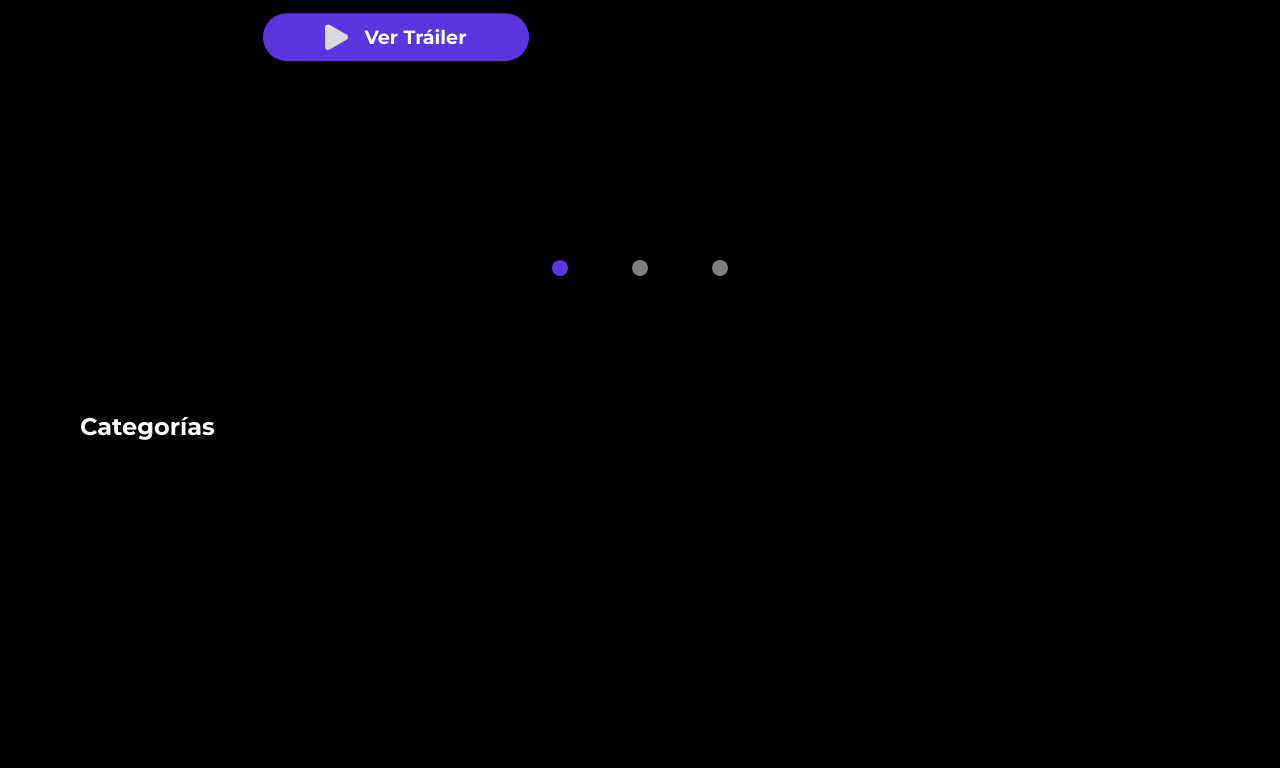
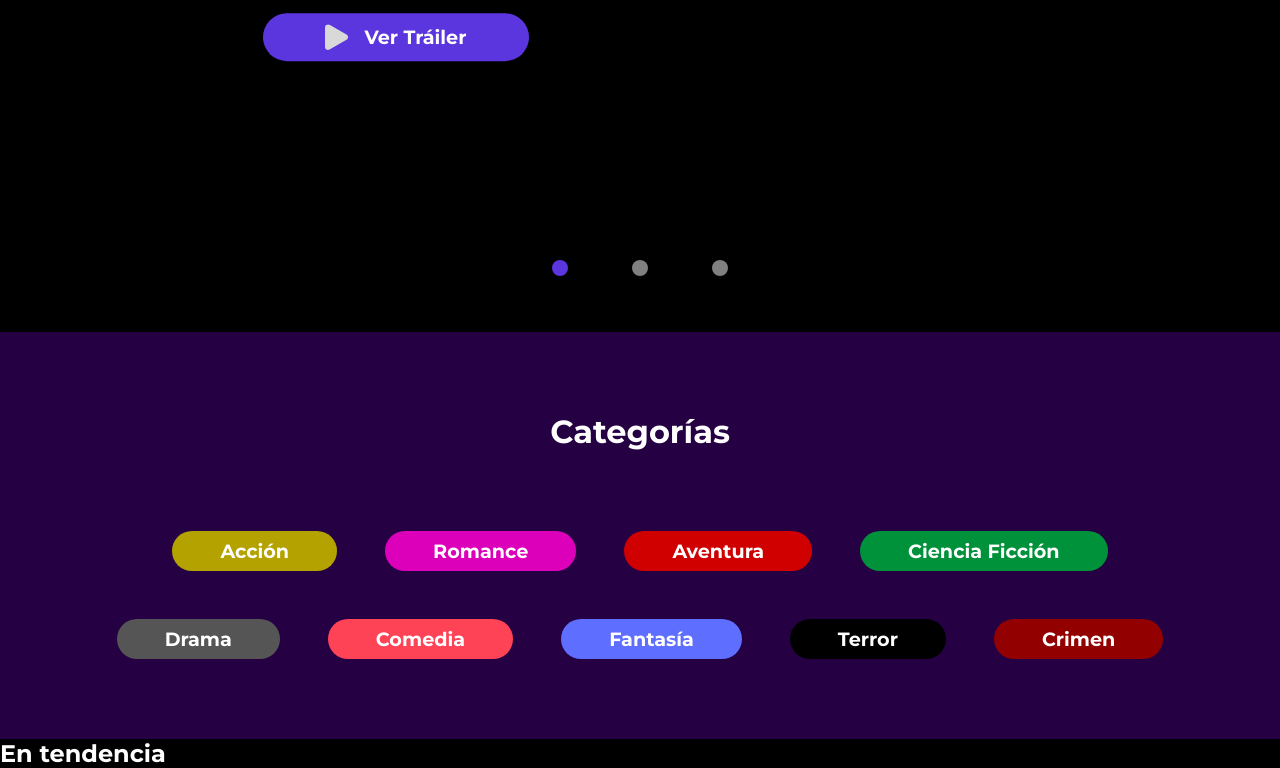
Before and after one commit to WMCreator/movies4u, a plain HTML site: page index.html in a window 1280 px wide. Shown: the part 468-1236 px from the top of the page. Before the commit the page ends 989 px from the top, so only its background shows below. Drawn offline with Linux system fonts and the light colour scheme.

Commit message:
Added categories section

```diff
--- a/index.html
+++ b/index.html
@@ -112,10 +112,21 @@
             </div>
         </section>
         <section class="categories">
-            <h2>Categorías</h2>
-            <div>
-                <a href="" class=""></a>
+            <h1>Categorías</h1>
+            <div class="categories__container">
+                <a href="" class="categories__button categories__button--action">Acción</a>
+                <a href="" class="categories__button categories__button--romance">Romance</a>
+                <a href="" class="categories__button categories__button--adventure">Aventura</a>
+                <a href="" class="categories__button categories__button--scifi">Ciencia Ficción</a>
+                <a href="" class="categories__button categories__button--drama">Drama</a>
+                <a href="" class="categories__button categories__button--comedy">Comedia</a>
+                <a href="" class="categories__button categories__button--fantasy">Fantasía</a>
+                <a href="" class="categories__button categories__button--terror">Terror</a>
+                <a href="" class="categories__button categories__button--crime">Crimen</a>
             </div>
+        </section>
+        <section class="trending">
+            <h2>En tendencia</h2>
         </section>
     </main>
     <footer>
--- a/scss/styles.scss
+++ b/scss/styles.scss
@@ -123,7 +123,6 @@ button {
     display: flex;
     gap: 5rem;
     overflow-x: scroll;
-    overflow-y: hidden;
     scroll-snap-type: x mandatory;
 
     &::-webkit-scrollbar {
@@ -135,6 +134,7 @@ button {
     width: 100%;
     flex-shrink: 0;
     position: relative;
+    overflow-y: hidden;
     scroll-snap-align: center;
 
     &__background {
@@ -236,6 +236,69 @@ button {
 
 .categories {
     padding: 5rem;
+    background-color: #250043;
+    @include flex(column, center, center);
+    gap: 5rem;
+
+    h1 {
+        font-size: 2em;
+    }
+
+    &__container {
+        max-width: 1300px;
+        @include flex(null, center, center);
+        flex-wrap: wrap;
+        gap: 3rem;
+    }
+
+    &__button {
+        display: flex;
+        padding: 0.5rem 3rem;
+        border-radius: 5rem;
+        justify-content: center;
+        text-align: center;
+        font-weight: bold;
+        font-size: 1.2em;
+
+        &--action {
+            background-color: #B4A200;
+        }
+
+        &--romance {
+            background-color: #DD00BA;
+
+        }
+
+        &--adventure {
+            background-color: #D00000;
+
+        }
+
+        &--scifi {
+            background-color: #00923A;
+        }
+
+        &--drama {
+            background-color: #555555;
+
+        }
+
+        &--comedy {
+            background-color: #FF4357;
+        }
+
+        &--fantasy {
+            background-color: #5E6EFF;
+        }
+
+        &--terror {
+            background-color: #000000;
+        }
+
+        &--crime {
+            background-color: #920000;
+        }
+    }
 }
 
 @media (max-width: 1300px) {
@@ -333,10 +396,6 @@ button {
 
             &--title {
                 margin: 1rem 0;
-
-                h2 {
-                    font-size: 1.2em;
-                }
             }
 
             &--year {
@@ -364,4 +423,11 @@ button {
             }
         }
     }
+
+    .categories {
+        &__button {
+            width: 100%;
+            padding: 1rem;
+        }
+    }
 }
```
Also changed, not shown: css/styles.css, 1 other file.
